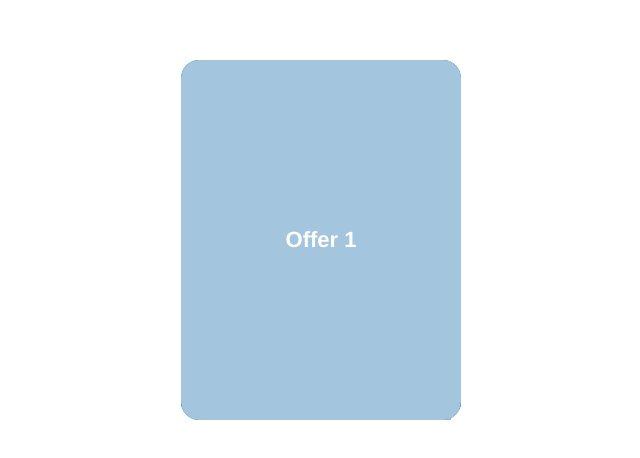
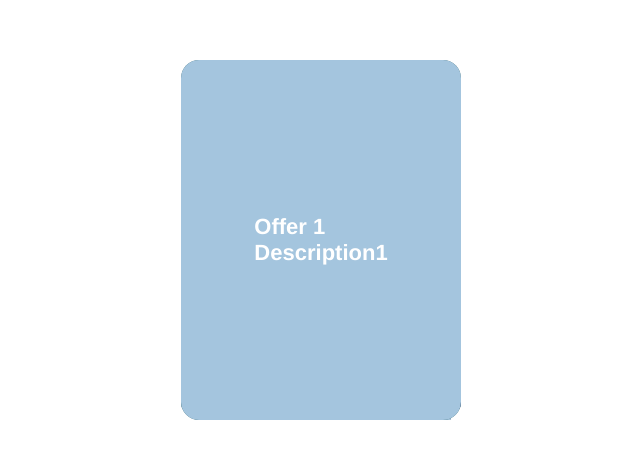
Before and after one commit to rafeeqahparveen/swiper-demo, a React (Create React App) app: page / in a window 1280 px wide. Shown: the part 140-598 px from the top of the page, without its empty margins (319-959 px from the left). Built offline with nearby package versions, Linux system fonts and the light colour scheme.

Commit message:
[Ishika | Rafeeqah] Add. Functionality to read offers from a json file.

```diff
--- a/src/App.js
+++ b/src/App.js
@@ -1,8 +1,9 @@
 // Import Swiper React components
 import React from "react";
+import data from './offers.json';
 import VerticalSwiper from "./VerticalSwiper";
 export default function App() {
     return (
-        <VerticalSwiper />
+        <VerticalSwiper data={data} />
     );
 }
--- a/src/HorizontalSwiper.js
+++ b/src/HorizontalSwiper.js
@@ -31,8 +31,8 @@ export default function HorizontalSwiper(props) {
             data-testid="offer"
         >
             <SwiperSlide>Offer {props.index}: Added to bag</SwiperSlide>
-            <SwiperSlide>Offer {props.index}</SwiperSlide>
-            <SwiperSlide>Offer {props.index}: Removed</SwiperSlide>
+            <SwiperSlide>{props.name}<br></br>{props.description}</SwiperSlide>
+            <SwiperSlide>Offer:{props.index}: Removed</SwiperSlide>
         </Swiper>
     );
 }
--- a/src/VerticalSwiper.js
+++ b/src/VerticalSwiper.js
@@ -12,24 +12,13 @@ import SwiperCore, { Manipulation } from "swiper";
 import HorizontalSwiper from "./HorizontalSwiper";
 SwiperCore.use([Manipulation]);
 
-export default function VerticalSwiper() {
+export default function VerticalSwiper(props) {
     const [swiperRef, setSwiperRef] = useState(null);
-    let offers = [];
 
     const slideToRemove = (swiper) => {
         swiper.slideNext(5, true);
         swiper.removeSlide(swiper.activeIndex - 1);
     };
-
-    for (let i = 1; i <= 10; i++) {
-        offers.push(<SwiperSlide key={i}>
-            <HorizontalSwiper
-                index={i}
-                slideToRemove={slideToRemove}
-                swiperRef={swiperRef}
-            />
-        </SwiperSlide>)
-    }
 
     return (
         <>
@@ -45,7 +34,20 @@ export default function VerticalSwiper() {
                 }}
                 direction={"vertical"}
             >
-                {offers}
+                {props.data.offers.map((offer) => {
+                    return (
+                        <SwiperSlide key={offer.id}>
+                            <HorizontalSwiper
+                                index={offer.id}
+                                description={offer.description}
+                                name={offer.name}
+                                slideToRemove={slideToRemove}
+                                swiperRef={swiperRef}
+                            />
+                        </SwiperSlide>
+                    )
+
+                })}
             </Swiper>
         </>
     );
--- /dev/null
+++ b/src/offers.json
@@ -0,0 +1,39 @@
+{
+    "offers": [
+        {
+            "id": "1",
+            "name": "Offer 1",
+            "description": "Description1"
+        },
+        {
+            "id": "2",
+            "name": "Offer 2",
+            "description": "Description2"
+        },
+        {
+            "id": "3",
+            "name": "Offer 3",
+            "description": "Description3"
+        },
+        {
+            "id": "4",
+            "name": "Offer 4",
+            "description": "Description4"
+        },
+        {
+            "id": "5",
+            "name": "Offer 5",
+            "description": "Description5"
+        },
+        {
+            "id": "6",
+            "name": "Offer 6",
+            "description": "Description6"
+        },
+        {
+            "id": "7",
+            "name": "Offer 7",
+            "description": "Description7"
+        }
+    ]
+}
--- a/src/styles.css
+++ b/src/styles.css
@@ -39,31 +39,3 @@ body {
 .swiper-slide:nth-child(3n) {
   background-color: rgb(60, 98, 139);
 }
-
-.swiper-slide:nth-child(4n) {
-  background-color: rgb(211, 122, 7);
-}
-
-.swiper-slide:nth-child(5n) {
-  background-color: rgb(118, 163, 12);
-}
-
-.swiper-slide:nth-child(6n) {
-  background-color: rgb(180, 10, 47);
-}
-
-.swiper-slide:nth-child(7n) {
-  background-color: rgb(35, 99, 19);
-}
-
-.swiper-slide:nth-child(8n) {
-  background-color: rgb(0, 68, 255);
-}
-
-.swiper-slide:nth-child(9n) {
-  background-color: rgb(218, 12, 218);
-}
-
-.swiper-slide:nth-child(10n) {
-  background-color: rgb(54, 94, 77);
-}
```
Also changed, not shown: 2 other files (tests, documents, lock files or other folders).
